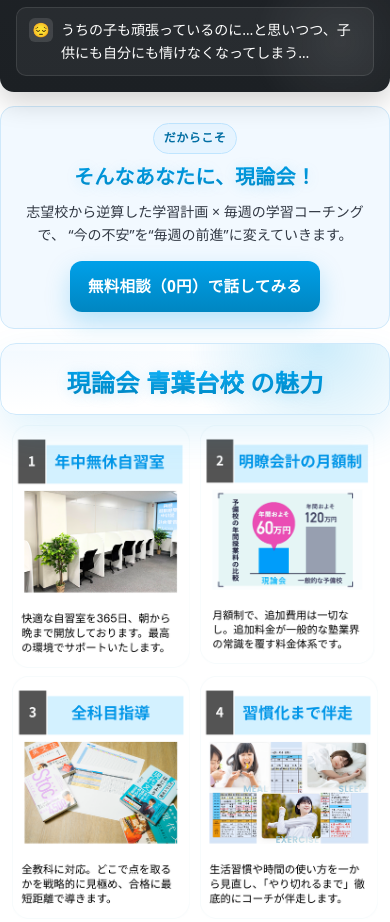
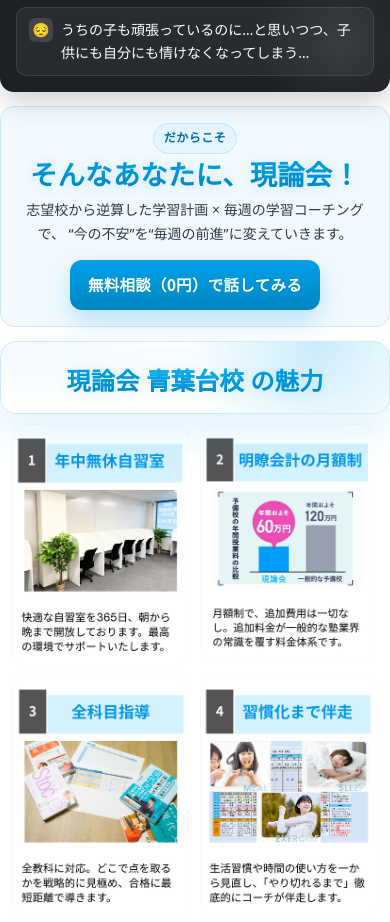
Before and after one commit to ryota-genronkai/genronkai-lp001, a website: page bayeight/lp20250826/index.html in a window 390 px wide. Shown: the part 1034-1956 px from the top of the page. Drawn offline with Linux system fonts and the light colour scheme.

```diff
--- a/bayeight/lp20250826/style.css
+++ b/bayeight/lp20250826/style.css
@@ -1084,3 +1084,57 @@
   /* 4) KPIとの距離が詰まる場合の保険（お好みで） */
   .kpis{ margin-top: 12px !important; }
 }
+
+/* === 見出しサイズUP（SP/PC両対応） ======================= */
+
+/* 「そんなあなたに、現論会！」 */
+.solution .solution-ttl,
+.solution h2{
+  /* 以前より一段大きく、端末に応じて可変 */
+  font-size: clamp(24px, 7vw, 44px) !important;
+  line-height: 1.12;
+  letter-spacing: .01em;
+}
+
+/* 「だから得られる、圧倒的実績と生の声！」 */
+.proof-intro .proof-title{
+  font-size: clamp(22px, 6.5vw, 40px) !important;
+  line-height: 1.12;
+  letter-spacing: .01em;
+}
+
+/* === スマホでの横スクロール禁止（はみ出し抑止） ========= */
+
+/* 基本はルートで横オーバーフローを隠す */
+html, body{
+  max-width: 100%;
+  overflow-x: hidden;
+  overscroll-behavior-x: none;
+}
+
+/* clip が使えるブラウザではさらに厳格に */
+@supports (overflow: clip){
+  html, body{ overflow-x: clip; }
+}
+
+/* はみ出しが起きやすいブロックは横方向をクリップ */
+.hero,
+.pains,
+.solution,
+.promo,
+.proof-intro,
+.voice-cards,
+.gallery{
+  overflow-x: clip;
+}
+
+/* SP時の微調整（テキストが上付きに見えるのを抑える） */
+@media (max-width: 767.98px){
+  .solution .solution-ttl, .solution h2{
+    /* SPは下余白を少し増やして呼吸をつくる */
+    margin-bottom: 8px;
+  }
+  .proof-intro{
+    margin-bottom: clamp(16px, 4vw, 24px) !important;
+  }
+}
```
